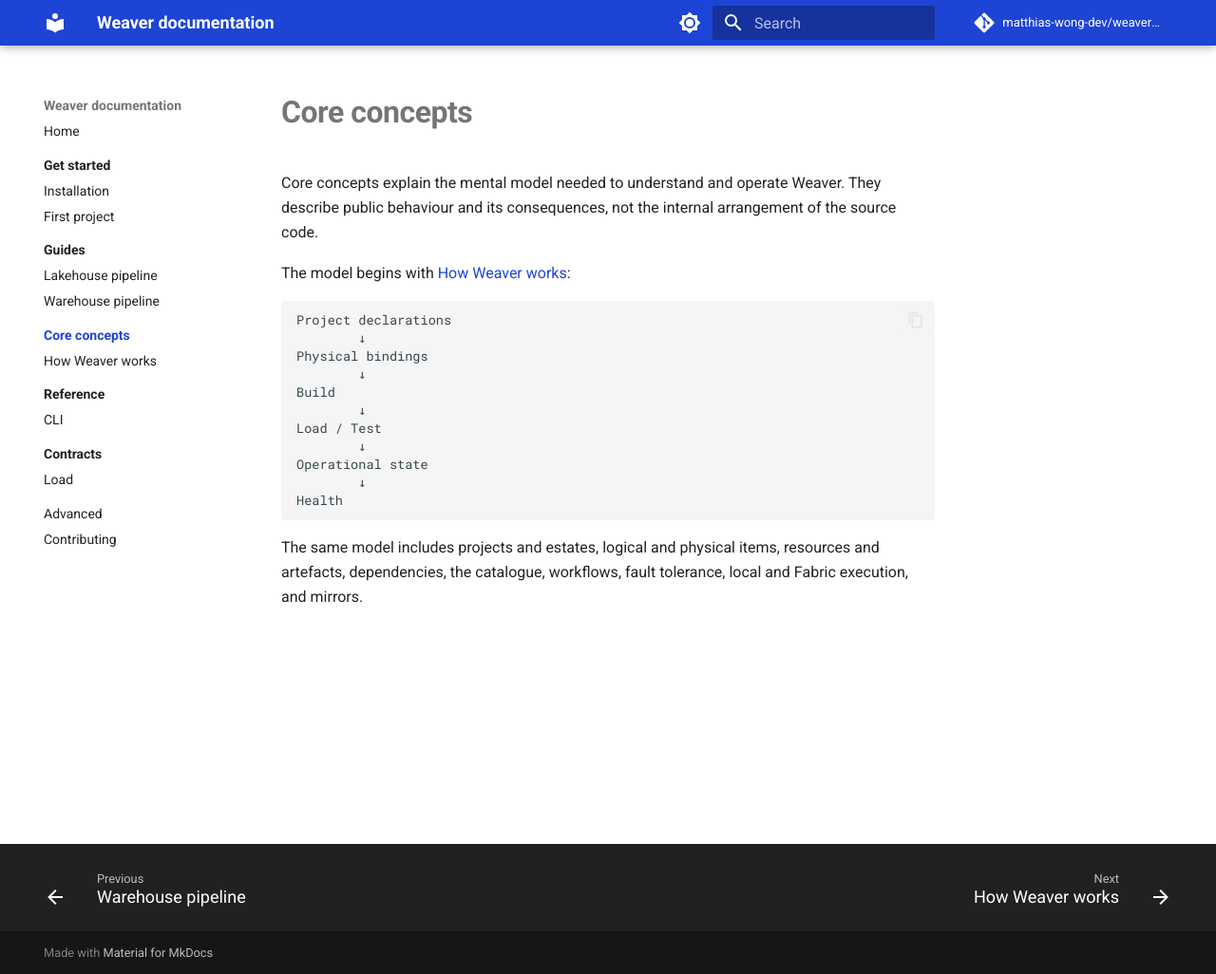
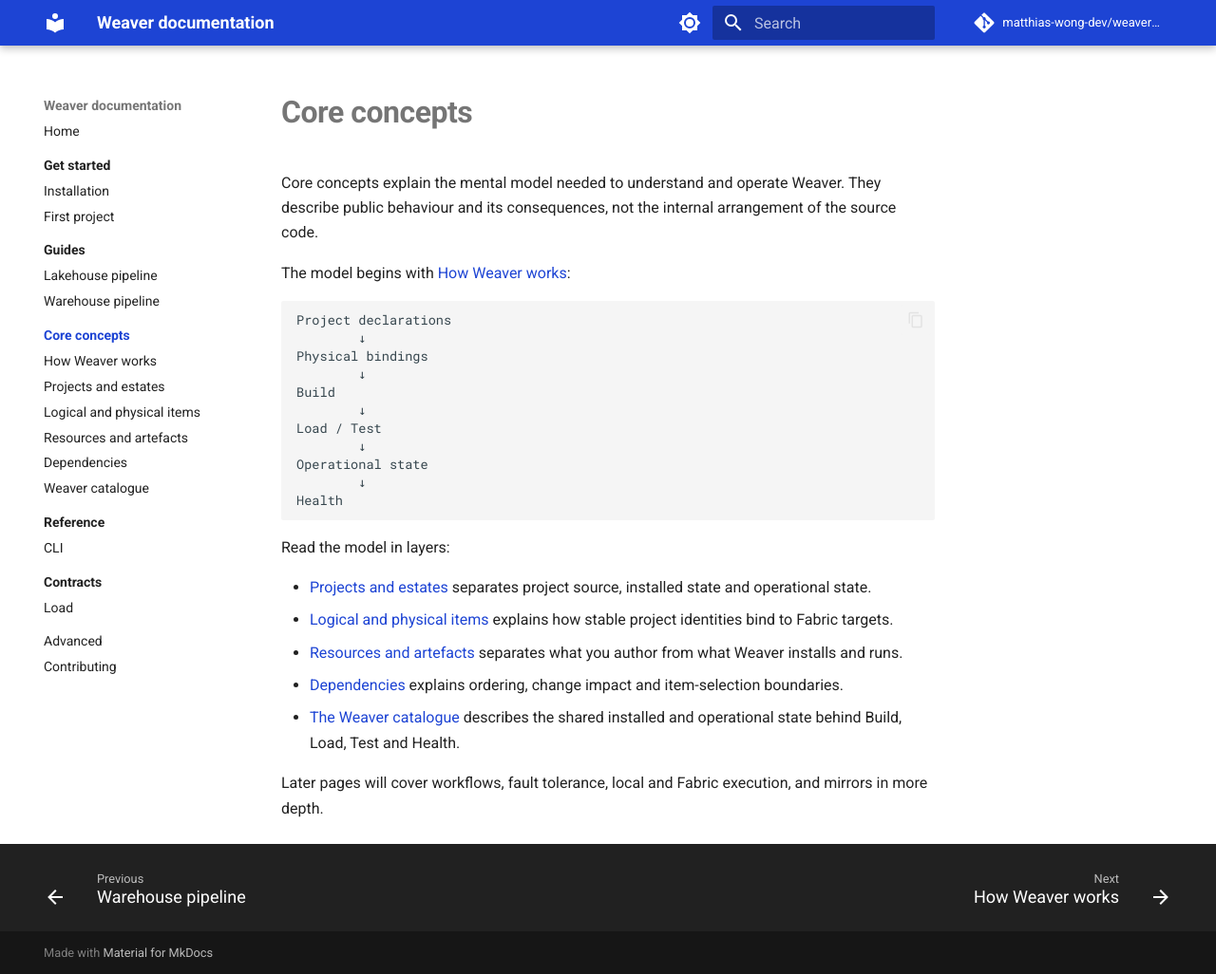
Before and after one commit to matthias-wong-dev/weaverstack-docs, an MkDocs documentation site: the page built from docs/core-concepts/index.md, in a window 1280 px wide and 1026 px high. Shown: the whole window at 95% size. Built offline with MkDocs 1.6.1 and Material for MkDocs 9.7.7, drawn with Linux system fonts in a browser that asks for light colours; comment, search, counter and statistics services are not loaded.

Commit message:
docs: integrate foundational core concepts

````diff
--- a/docs/core-concepts/index.md
+++ b/docs/core-concepts/index.md
@@ -18,4 +18,12 @@
 Health
 ```
 
-The same model includes projects and estates, logical and physical items, resources and artefacts, dependencies, the catalogue, workflows, fault tolerance, local and Fabric execution, and mirrors.
+Read the model in layers:
+
+- [Projects and estates](projects-and-estates.md) separates project source, installed state and operational state.
+- [Logical and physical items](logical-and-physical-items.md) explains how stable project identities bind to Fabric targets.
+- [Resources and artefacts](resources-and-artefacts.md) separates what you author from what Weaver installs and runs.
+- [Dependencies](dependencies.md) explains ordering, change impact and item-selection boundaries.
+- [The Weaver catalogue](catalogue.md) describes the shared installed and operational state behind Build, Load, Test and Health.
+
+Later pages will cover workflows, fault tolerance, local and Fabric execution, and mirrors in more depth.
--- a/mkdocs.yml
+++ b/mkdocs.yml
@@ -76,6 +76,11 @@
   - Core concepts:
       - core-concepts/index.md
       - How Weaver works: core-concepts/how-weaver-works.md
+      - Projects and estates: core-concepts/projects-and-estates.md
+      - Logical and physical items: core-concepts/logical-and-physical-items.md
+      - Resources and artefacts: core-concepts/resources-and-artefacts.md
+      - Dependencies: core-concepts/dependencies.md
+      - Weaver catalogue: core-concepts/catalogue.md
   - Reference:
       - reference/index.md
       - CLI: reference/cli.md
````
Also changed, not shown: docs/core-concepts/catalogue.md (+1 -1 lines).
